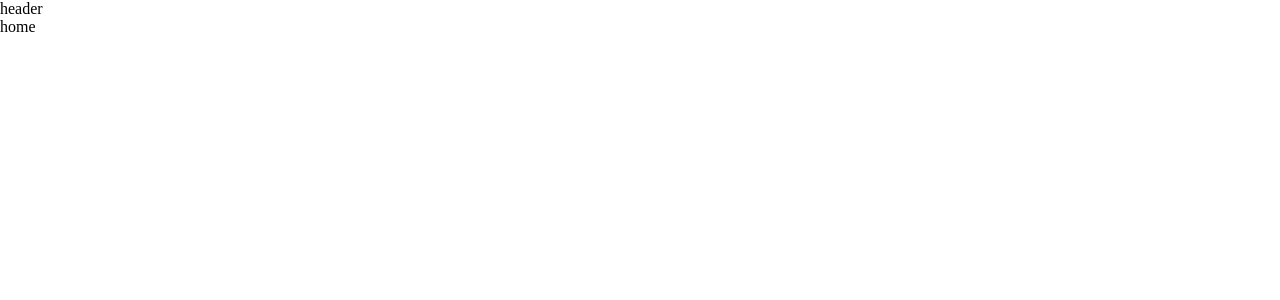
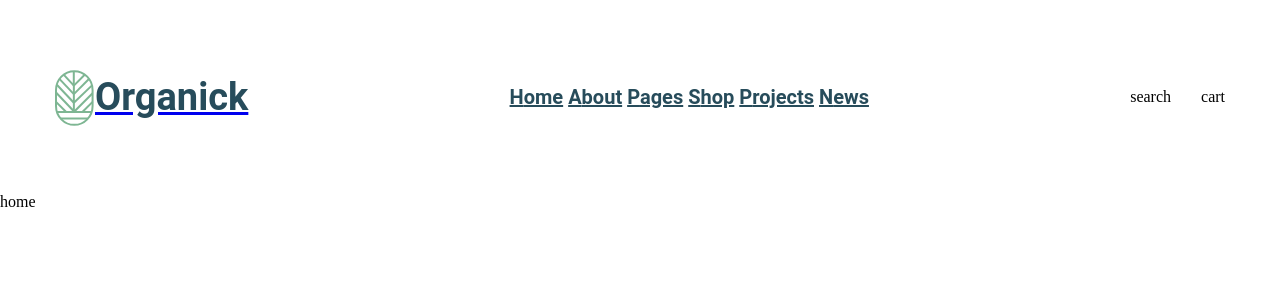
Before and after one commit to AlienNT/agriculture-webflow, a Vue app in the folder client/: page / in a window 1280 px wide. Shown: the top 300 px of the page. Built offline with nearby package versions, Linux system fonts and the light colour scheme.

Commit message:
update (navigation) обновлены стили и логика навигационных компонентов

```diff
--- a/client/src/components/TheHeader.vue
+++ b/client/src/components/TheHeader.vue
@@ -1,13 +1,54 @@
 <script setup>
 
+import VLogo from "./siteComponents/VLogo.vue";
+import HeaderNavigation from "./navigations/headerNavigation/HeaderNavigation.vue";
 </script>
 
 <template>
-<header class="header">
-  header
-</header>
+  <header class="header">
+    <div class="container header-container">
+      <div class="row header-row">
+        <div class="col header-col header-col__logo">
+          <VLogo/>
+        </div>
+        <div class="col header-col header-col__navigation">
+          <HeaderNavigation/>
+        </div>
+        <div class="col header-col header-col__search">
+          search
+        </div>
+        <div class="col header-col header-col__cart">
+          cart
+        </div>
+      </div>
+    </div>
+  </header>
 </template>
 
-<style scoped>
+<style scoped lang="scss">
+$headerBGColor: #FFFFFF;
+.header {
+  padding-top: 70px;
+  padding-bottom: 70px;
+  position: sticky;
+  top: 0;
+  z-index: 2;
+  background: $headerBGColor;
+}
 
+.header-row {
+  flex-wrap: wrap;
+}
+
+.header-col {
+  display: flex;
+  align-items: center;
+  flex: 1 1 auto;
+  width: fit-content;
+}
+
+.header-col__search,
+.header-col__cart {
+  flex: none;
+}
 </style>
--- /dev/null
+++ b/client/src/components/navigations/headerNavigation/HeaderNavigation.vue
@@ -0,0 +1,27 @@
+<script setup>
+import HeaderNavigationItem from "./HeaderNavigationItem.vue";
+import {useNavigation} from "../../../composables/useNavigation.js";
+
+const {headerNavigation} = useNavigation()
+
+</script>
+
+<template>
+  <nav class="navigation">
+    <ul class="navigation-list">
+      <HeaderNavigationItem
+          v-for="(navItemData, key) in headerNavigation"
+          :key="key"
+          :link-data="navItemData"
+      />
+    </ul>
+  </nav>
+</template>
+
+<style scoped>
+.navigation-list {
+  display: flex;
+  gap: 5px;
+  align-items: center;
+}
+</style>
--- /dev/null
+++ b/client/src/components/navigations/headerNavigation/HeaderNavigationItem.vue
@@ -0,0 +1,47 @@
+<script setup>
+import {computed} from "vue";
+
+const props = defineProps({
+  linkData: {
+    type: Object
+  }
+})
+
+const path = computed(() => {
+  return props.linkData?.path
+})
+
+const title = computed(() => {
+  return props.linkData?.title
+})
+
+</script>
+
+<template>
+  <li class="navigation-list__item">
+    <router-link
+        class="navigation-list__item-link"
+        :to="path"
+    >
+      {{ title }}
+    </router-link>
+  </li>
+</template>
+
+<style scoped lang="scss">
+@import "../../../assets/css/variables";
+
+.navigation-list__item-link {
+  color: $colorPrimary;
+  font-family: $mainFont;
+  font-size: 20px;
+  font-style: normal;
+  font-weight: 700;
+  line-height: normal;
+  display: block;
+
+  &:first-letter {
+    text-transform: uppercase;
+  }
+}
+</style>
--- /dev/null
+++ b/client/src/composables/useNavigation.js
@@ -0,0 +1,56 @@
+import {computed, reactive} from "vue";
+
+const state = reactive({
+    headerNavigation: [
+        {
+            _id: 1,
+            title: 'home',
+            path: '/'
+        },
+        {
+            _id: 2,
+            title: 'about',
+            path: '/about'
+        },
+        {
+            _id: 3,
+            title: 'pages',
+            path: '/pages'
+        },
+        {
+            _id: 4,
+            title: 'shop',
+            path: '/shop'
+        },
+        {
+            _id: 5,
+            title: 'projects',
+            path: '/projects'
+        },
+        {
+            _id: 6,
+            title: 'news',
+            path: '/news'
+        },
+    ]
+})
+
+export function useNavigation() {
+    const headerNavigation = computed(() => {
+        return state.headerNavigation
+    })
+
+    function setHeaderNavigation(data) {
+        state.headerNavigation = data
+    }
+
+    async function fetchHeaderNavigation() {
+        //
+    }
+
+    return {
+        headerNavigation,
+        setHeaderNavigation,
+        fetchHeaderNavigation
+    }
+}
```
